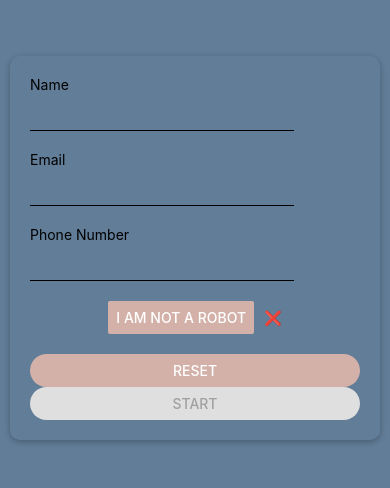
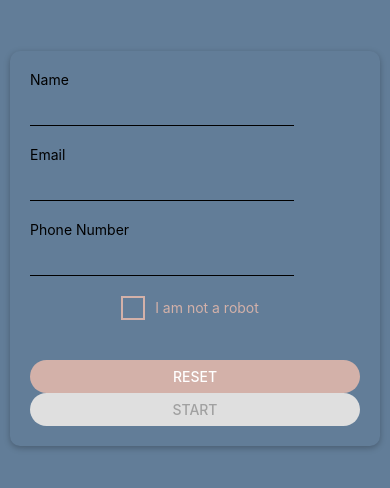
Before and after one commit to ozzyfly/5520_assignment1, a React Native app: screen / in a window 390 px wide. Shown: the part 174-662 px from the top of the page. Built offline with nearby package versions, Linux system fonts and the light colour scheme.

Commit message:
add Checkbox component.

```diff
--- /dev/null
+++ b/components/Checkbox.js
@@ -0,0 +1,34 @@
+import React from 'react';
+import { View, Text, StyleSheet, TouchableOpacity } from 'react-native';
+import colors from '../colors';
+
+const Checkbox = ({ isChecked, onToggle, label }) => (
+  <View style={styles.checkboxContainer}>
+    <TouchableOpacity onPress={onToggle} style={styles.checkbox}>
+      {isChecked ? <Text style={{ color: colors.primary }}>✅</Text> : null}
+    </TouchableOpacity>
+    <Text style={styles.checkboxLabel}>{label}</Text>
+  </View>
+);
+
+const styles = StyleSheet.create({
+  checkboxContainer: {
+    flexDirection: 'row',
+    alignItems: 'center',
+    marginBottom: 20,
+  },
+  checkbox: {
+    width: 24,
+    height: 24,
+    borderWidth: 2,
+    borderColor: colors.secondary,
+    marginRight: 10,
+    justifyContent: 'center',
+    alignItems: 'center',
+  },
+  checkboxLabel: {
+    color: colors.secondary,
+  },
+});
+
+export default Checkbox;
--- a/screens/StartScreen.js
+++ b/screens/StartScreen.js
@@ -3,6 +3,7 @@ import { View, Text, Button, StyleSheet, KeyboardAvoidingView, Platform } from '
 import Card from '../components/Card';
 import CustomInput from '../components/CustomInput';
 import CustomButton from '../components/CustomButton';
+import Checkbox from '../components/Checkbox';
 import colors from '../colors';
 
 
@@ -57,8 +58,8 @@ const StartScreen = ({ onStart, onReset, userData = { name: '', email: '', phone
         <CustomInput label="Phone Number" value={phoneNumber} onChangeText={(text) => setFormData(prev => ({ ...prev, phoneNumber: text }))} error={errors.phoneNumber} />
 
         <View style={styles.checkboxContainer}>
-          <Button title="I am not a robot" color={colors.secondary} onPress={() => setCheckboxSelected(!checkboxSelected)} />
-          <Text style={{ color: checkboxSelected ? colors.primary : 'red', marginLeft: 10 }}>{checkboxSelected ? '✅' : '❌'}</Text>
+          <Checkbox isChecked={checkboxSelected} onToggle={() => setCheckboxSelected(!checkboxSelected)} label="I am not a robot" />
+          <Text style={{ color: checkboxSelected ? colors.primary : 'red', marginLeft: 10 }}></Text>
         </View>
 
         <CustomButton title="Reset" onPress={handleReset} />
```
